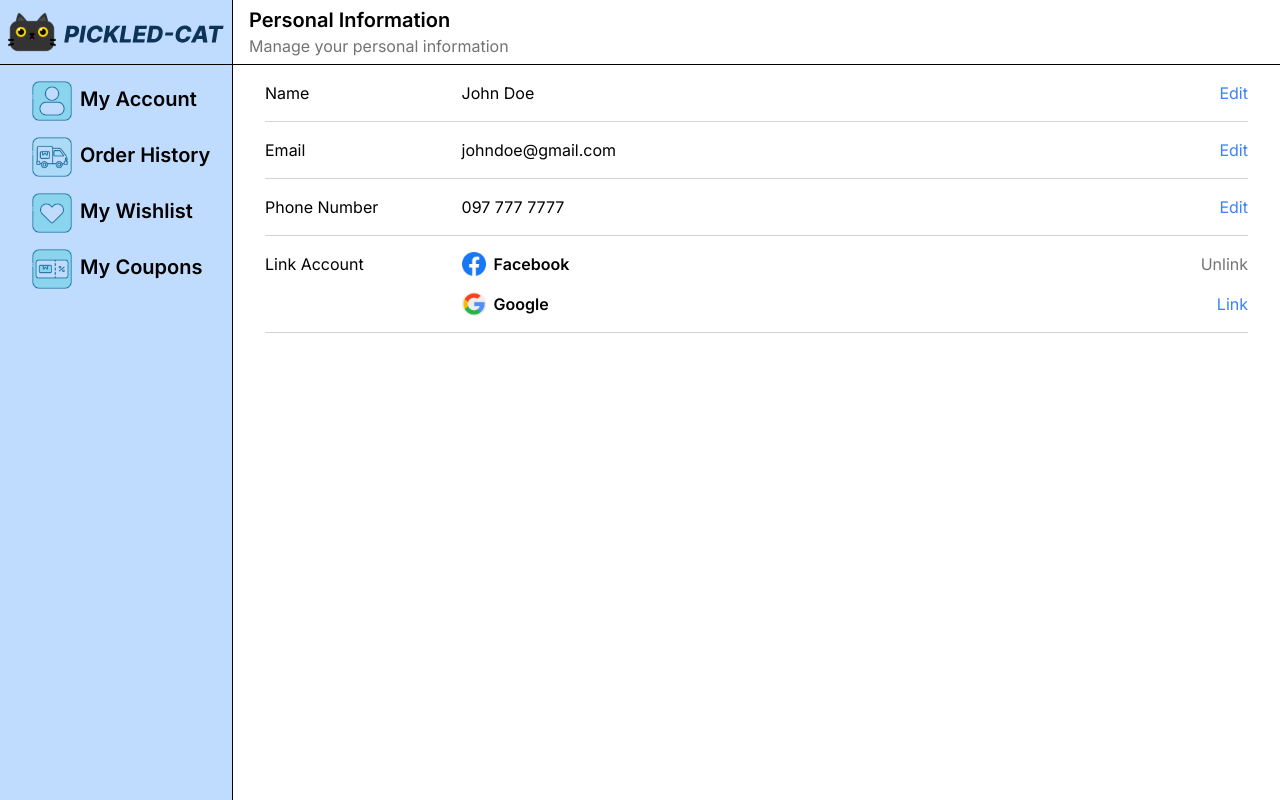
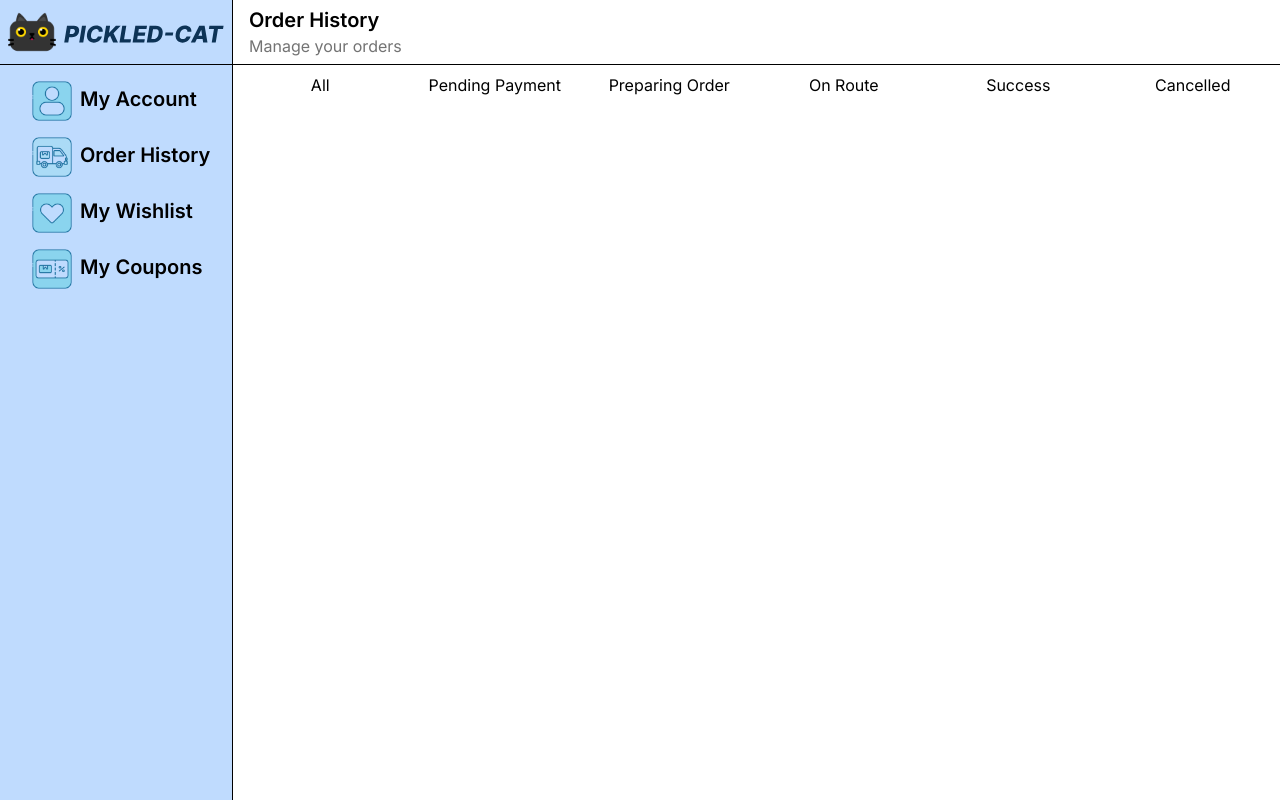
Before and after one commit to orayachan/jsd9-pickledcat-html-site, a website built with Vite: page pages/dashboard.html in a window 1280 px wide. Built offline with nearby package versions, Linux system fonts and the light colour scheme.

Commit message:
save progress

```diff
--- a/pages/dashboard.html
+++ b/pages/dashboard.html
@@ -69,14 +69,13 @@
         <!-- Page -->
         <div class="flex-[17] w-screen h-screen">
 
-          <input type="radio" id="account" name="page" class="hidden" checked />
-          <input type="radio" id="orders" name="page" class="hidden" />
+          <input type="radio" id="account" name="page" class="hidden" />
+          <input type="radio" id="orders" name="page" class="hidden" checked />
           <input type="radio" id="wishlist" name="page" class="hidden" />
           <input type="radio" id="coupons" name="page" class="hidden" />
 
           <!-- My Account Content -->
           <div id="account-content" class="hidden [#account:checked~&]:block">
-            <!-- <h2>My Account</h2> -->
             <div class="flex flex-col">
               <div class="border-b border-black pl-4 py-1.5">
                 <h2 class="text-xl font-semibold">Personal Information</h2>
@@ -159,10 +158,43 @@
           <!-- Order History Content -->
           <div id="orders-content" class="hidden peer-checked:block">
             <div class="flex flex-col">
+
+              <input type="radio" id="all-orders" class="hidden" checked/>
+
               <div class="border-b border-black pl-4 py-1.5">
                 <h2 class="text-xl font-semibold">Order History</h2>
                 <h2 class="text-neutral-500">Manage your orders</h2>
               </div>
+
+              <div class="flex flex-row justify-start">
+                <div class="flex-[1] text-center hover:bg-neutral-200 cursor-pointer py-2">
+                  <label for="all-orders" class="">
+                    <h2>All</h2>
+                  </label>
+                </div>
+
+                <div class="flex-[1] text-center hover:bg-neutral-200 cursor-pointer py-2">
+                  <h2>Pending Payment</h2>
+                </div>
+
+                <div class="flex-[1] text-center hover:bg-neutral-200 cursor-pointer py-2">
+                  <h2>Preparing Order</h2>
+                </div>
+
+                <div class="flex-[1] text-center hover:bg-neutral-200 cursor-pointer py-2">
+                  <h2>On Route</h2>
+                </div>
+
+                <div class="flex-[1] text-center hover:bg-neutral-200 cursor-pointer py-2">
+                  <h2>Success</h2>
+                </div>
+
+                <div class="flex-[1] text-center hover:bg-neutral-200 cursor-pointer py-2">
+                  <h2>Cancelled</h2>
+                </div>
+              </div>
+
+
             </div>
           </div>
 
```
